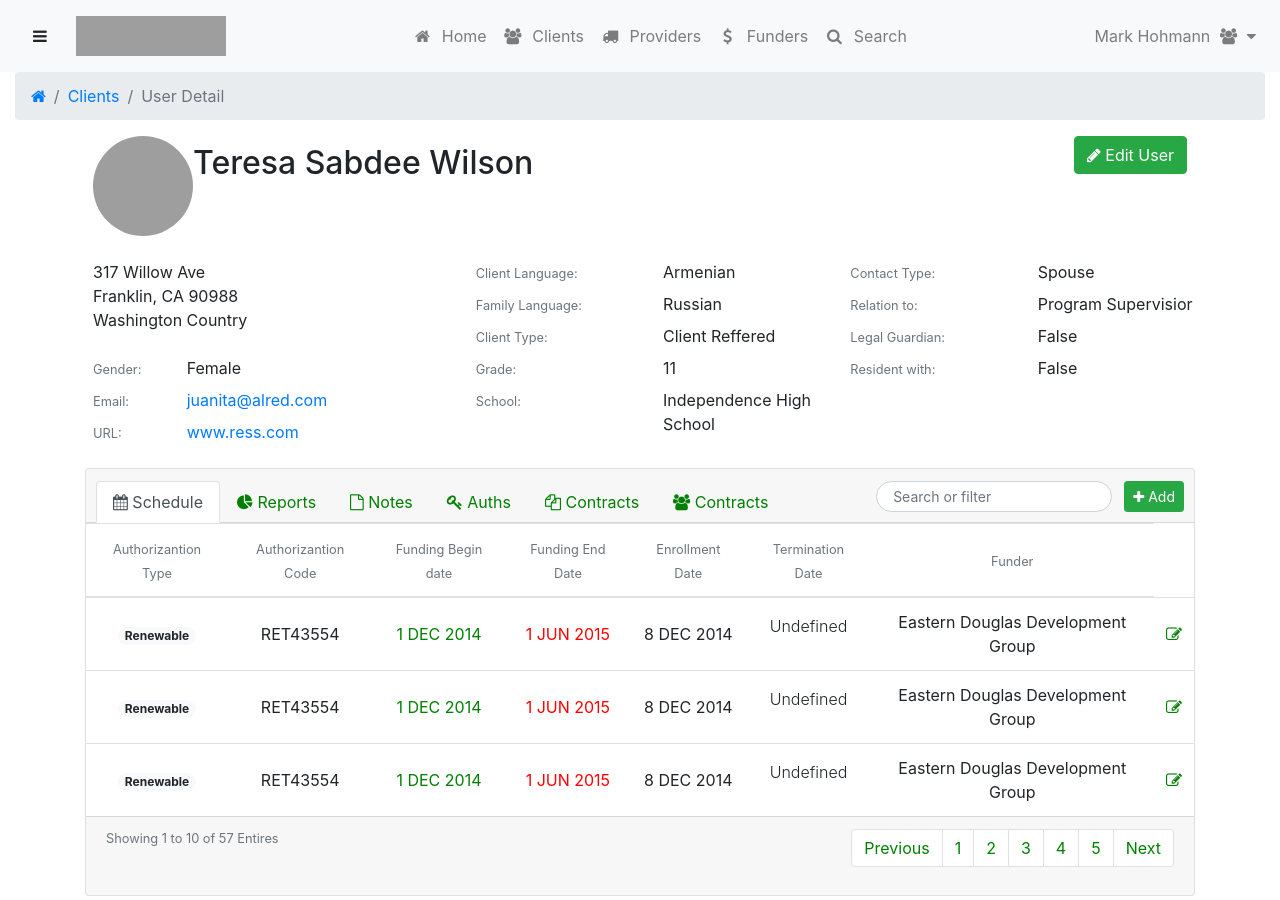
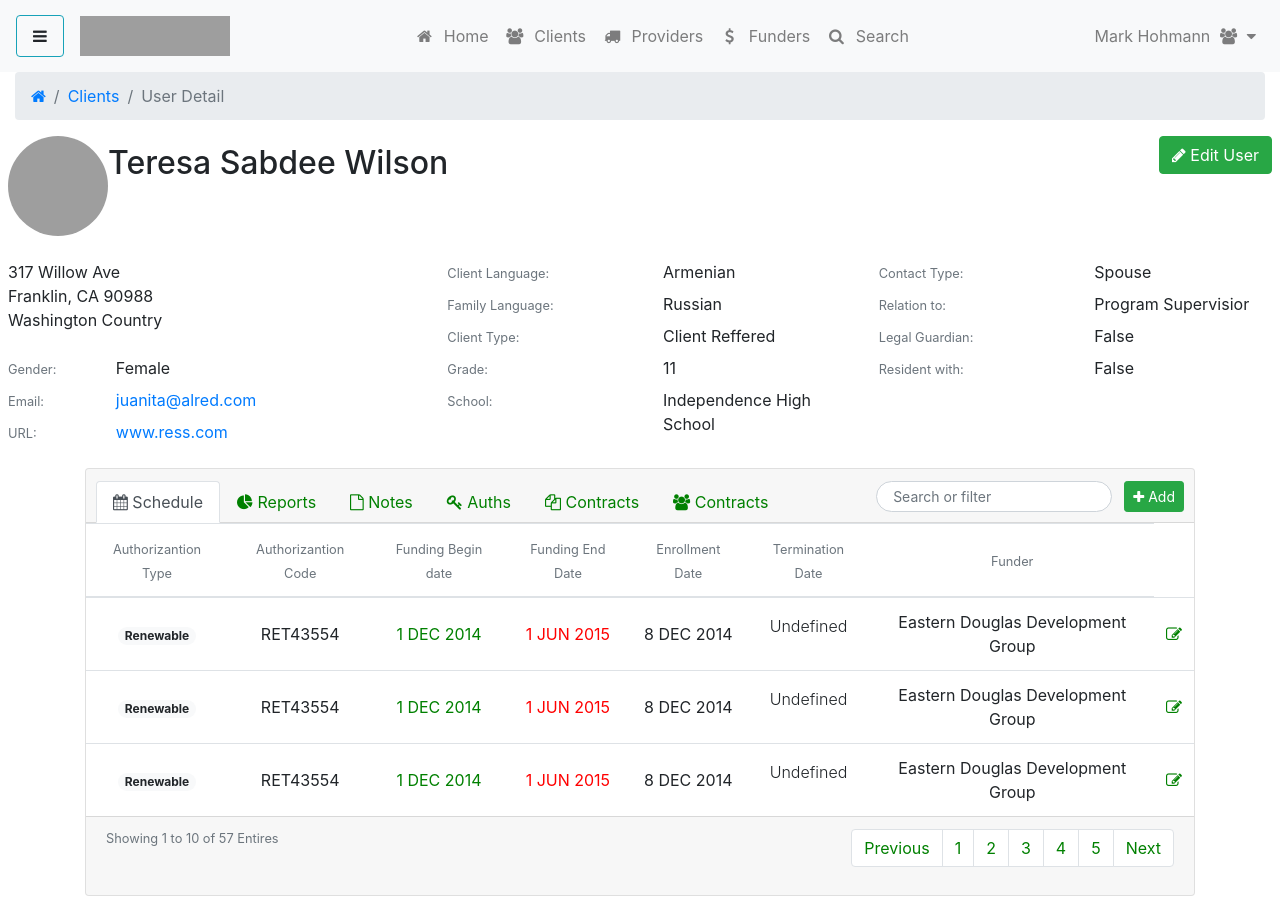
Before and after one commit to emtemic/fabryk, a Jekyll site: the page index.html, which Jekyll copies as it is, in a window 1280 px wide. Built offline with Jekyll 4.4.1, drawn with Linux system fonts in a browser that asks for light colours; grey boxes are pictures that could not be loaded.

Commit message:
Update index.html

```diff
--- a/index.html
+++ b/index.html
@@ -47,7 +47,7 @@
 <nav class="navbar navbar-expand-lg navbar-light bg-light">
 
 	<div class="dropdown ">
-		<button class="btn btn-light" type="button" id="dropdownMenuButton" data-toggle="dropdown" aria-haspopup="true" aria-expanded="false" data-display="static"><i class="fa fa-bars pl-1" aria-hidden="true" ></i></button>
+		<button class="btn btn-light border border-info py-2 px-3" type="button" id="dropdownMenuButton" data-toggle="dropdown" aria-haspopup="true" aria-expanded="false" data-display="static"><i class="fa fa-bars" aria-hidden="true" ></i></button>
 
 		<div class="dropdown-menu dropdown-menu-lg-left" aria-labelledby="dropdownMenuButton">
 			<a class="dropdown-item" href="#">Menu 1</a>
@@ -60,7 +60,7 @@
 		<a class="navbar" href="#"><img src="http://czegonajbardziej.pl/wp-content/uploads/2016/03/logo-prostokatne-z-zielonym.png" width="150" height="40" class="" alt=""></a>
 
 
-	<button class="navbar-toggler" type="button" data-toggle="collapse" data-target="#mainmenu" aria-controls="mainmenu" aria-expanded="false" aria-label="Przełącznik nawigacji">
+	<button class="navbar-toggler border-info" type="button" data-toggle="collapse" data-target="#mainmenu" aria-controls="mainmenu" aria-expanded="false" aria-label="Przełącznik nawigacji">
 		<span class="navbar-toggler-icon"></span>
 	</button>
 
@@ -117,8 +117,8 @@
 
 </nav>
 </header>
-  <div class="container-fluid">
-    <nav aria-label="breadcrumb">
+  <div class="container-fluid ">
+    <nav aria-label="breadcrumb ">
       <ol class="breadcrumb">
         <li class="breadcrumb-item"><a href="#"><i class="fa fa-home" aria-hidden="true"></i></a></li>
         <li class="breadcrumb-item"><a href="#">Clients</a></li>
@@ -127,20 +127,37 @@
     </nav>
   </div>
 
-<div class="container">
 <div class="media mx-2">
 	<img src="https://evdo8pe.cloudimg.io/s/resizeinbox/400x400/http://b2bnew.widmannsrl.com/ImmaginiSitoB2B/Articoli/max/C6366_nc__C6366_a.jpg" alt="foto" class="rounded-circle" height="100" width="100">
 	<div class="media-body">
-     <div class= "d-flex">
+
+		<div class="d-md-flex">
 			<div class="mt-2"><h2>Teresa Sabdee Wilson</h2></div>
-    <div class="ml-auto">
+
+		<div class="ml-auto d-flex justify-content-md-start">
 			<p align="right">
 			<button type="button" class="btn btn-success">
-      <i class="fa fa-pencil"  aria-hidden="true"></i> Edit User</button></p>
+			<i class="fa fa-pencil" aria-hidden="true"></i> Edit User</button></p>
+		</div>
+
 		</div>
 	</div>
 </div>
+
+
 		</div>
+	</div>
+  </div>
+
+<!--  <div class="card-footer d-sm-flex">
+    <div class=""><small class="text-muted align-self-start"><p class="text-center text-md-left">Showing 1 to 10 of 57 Entires</p></small></div>
+	<nav aria-label="Page navigation example" class="ml-auto">
+        <ul class="pagination justify-content-center justify-content-md-end ">
+          <li class="page-item"><a class="page-link" href="#"><font color="green">Previous</font></a></li>
+          <li class="page-item"><a class="page-link" href="#"><font color="green">1</font></a></li>
+
+-->
+
 
 
   <div class="row">
```
Lines whose indentation alone changed are shown as unchanged.
